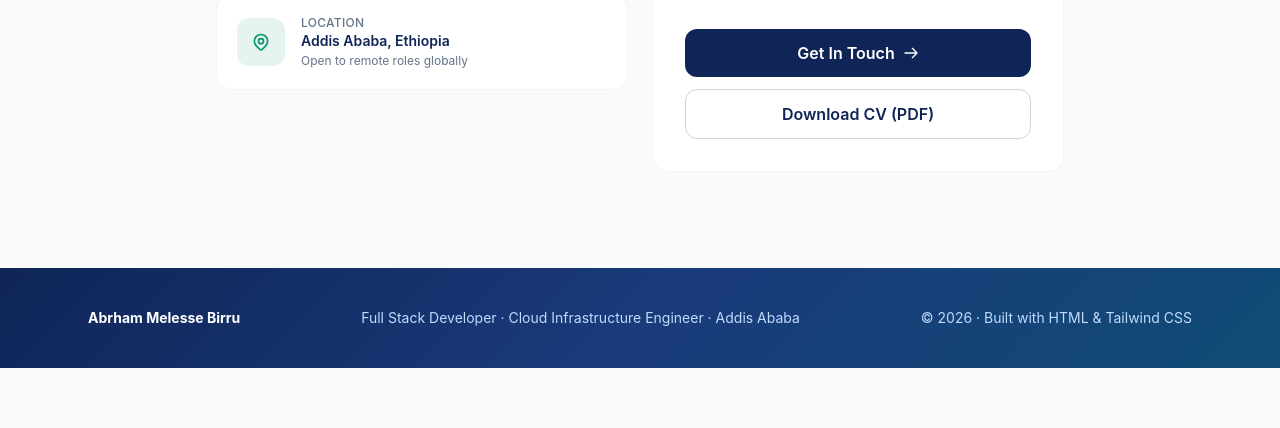
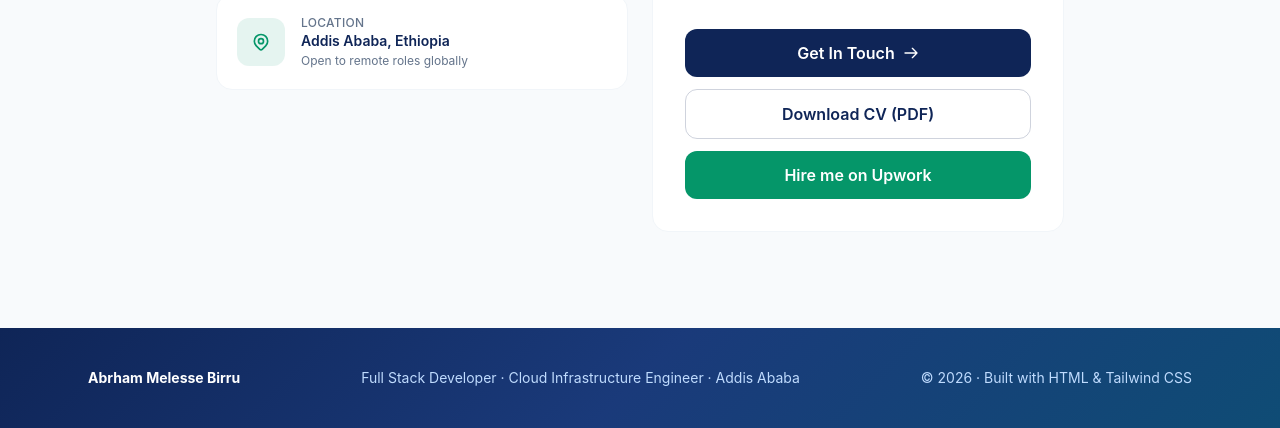
Before and after one commit to bham-lab/portfolio, a website: page src/index.html in a window 1280 px wide. Shown: the part 6767-7195 px from the top of the page. Before the commit the page ends 7135 px from the top, so only its background shows below. Drawn offline with nearby package versions, Linux system fonts and the light colour scheme; files that its build step writes are made by us from their sources.

Commit message:
Enable Upwork profile button

```diff
--- a/src/index.html
+++ b/src/index.html
@@ -838,9 +838,7 @@
            class="mt-3 w-full inline-flex items-center justify-center gap-2 border border-navy/20 hover:bg-navy/5 text-navy font-semibold py-3 px-6 rounded-xl transition-colors">
           Download CV (PDF)
         </a>
-        <!-- UPWORK: when the Upwork profile is live, add:
-        <a href="UPWORK_PROFILE_URL" target="_blank" rel="noopener noreferrer" class="mt-3 w-full inline-flex items-center justify-center gap-2 bg-emerald-600 hover:bg-emerald-700 text-white font-semibold py-3 px-6 rounded-xl transition-colors">Hire me on Upwork</a>
-        -->
+        <a href="https://www.upwork.com/freelancers/~0168152c53d2477dc7" target="_blank" rel="noopener noreferrer" class="mt-3 w-full inline-flex items-center justify-center gap-2 bg-emerald-600 hover:bg-emerald-700 text-white font-semibold py-3 px-6 rounded-xl transition-colors">Hire me on Upwork</a>
       </div>
     </div>
   </div>
```
